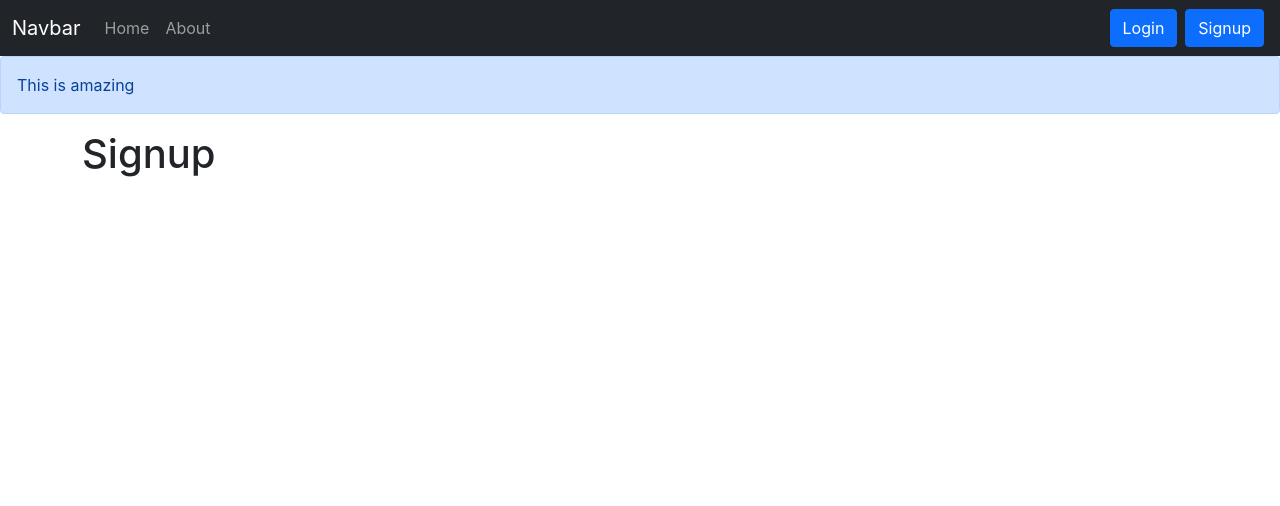
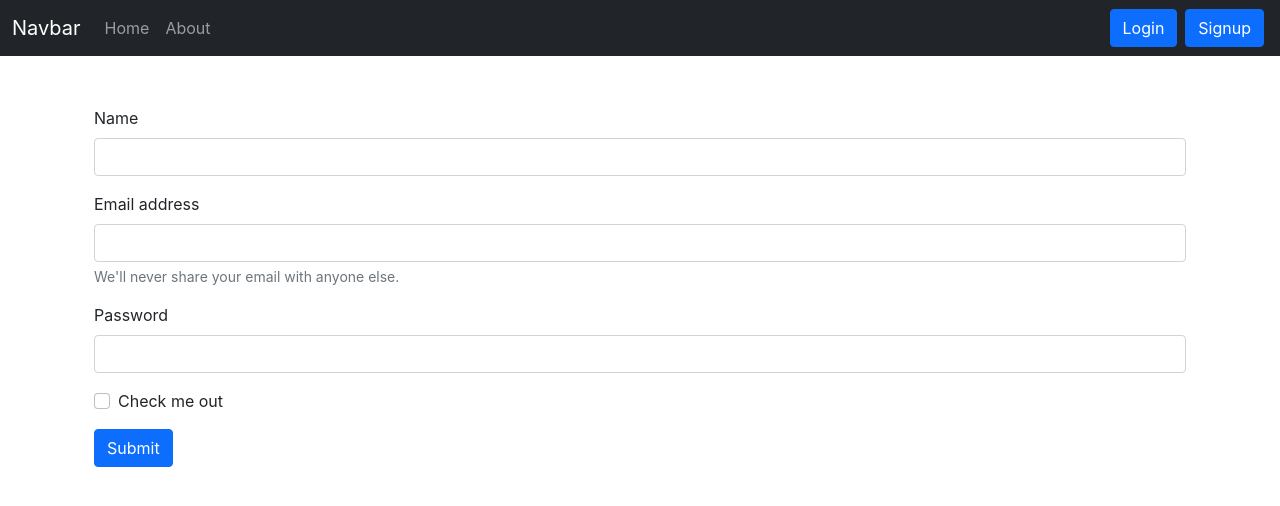
Before and after one commit to gauravstr07/Notebook-X, a React (Create React App) app: page /signup in a window 1280 px wide. Shown: the top 506 px of the page. Built offline with nearby package versions, Linux system fonts and the light colour scheme.

Commit message:
Adding Alerts

```diff
--- a/src/App.js
+++ b/src/App.js
@@ -7,19 +7,38 @@ import NoteState from "./context/notes/NoteState";
 import Alert from "./components/Alert";
 import Login from "./components/Login";
 import Signup from "./components/Signup";
+import { useState } from "react";
 function App() {
+  const [alert, setAlert] = useState(null);
+  const showAlert = (message, type) => {
+    setAlert({
+      msg: message,
+      type: type,
+    });
+    setTimeout(() => {
+      setAlert(null);
+    }, 2000);
+  };
   return (
     <>
       <NoteState>
         <BrowserRouter>
           <Navbar></Navbar>
-          <Alert message="This is amazing" />
+          <Alert alert={alert}/>
           <div className="container">
             <Routes>
-              <Route exact path="/" element={<Home />} />
+              <Route exact path="/" element={<Home showAlert={showAlert} />} />
               <Route exact path="/about" element={<About />} />
-              <Route exact path="/login" element={<Login />} />
-              <Route exact path="/signup" element={<Signup />} />
+              <Route
+                exact
+                path="/login"
+                element={<Login showAlert={showAlert} />}
+              />
+              <Route
+                exact
+                path="/signup"
+                element={<Signup showAlert={showAlert} />}
+              />
             </Routes>
           </div>
         </BrowserRouter>
--- a/src/components/AddNote.js
+++ b/src/components/AddNote.js
@@ -1,7 +1,7 @@
 import React, { useState, useContext } from "react";
 import noteContext from "../context/notes/NoteContext";
 
-const AddNote = () => {
+const AddNote = (props) => {
   const context = useContext(noteContext);
   const { addNote } = context;
 
@@ -11,6 +11,7 @@ const AddNote = () => {
     e.preventDefault();
     addNote(note.title, note.description, note.tag);
     setNote({ title: "", description: "", tag: "" })
+    props.showAlert("Note Added Successfully", "success");
   };
   const onChange = (e) => {
     setNote({ ...note, [e.target.name]: e.target.value });
--- a/src/components/Alert.js
+++ b/src/components/Alert.js
@@ -1,11 +1,22 @@
 import React from "react";
 
-const Alert = (props) => {
+export default function Alert(props) {
+  const capitalize = (word) => {
+    if(word === 'danger'){
+      word = "Error"
+    }
+    const lower = word.toLowerCase();
+    return lower.charAt(0).toUpperCase() + lower.slice(1);
+  };
   return (
-    <div className="alert alert-primary" role="alert">
-     {props.message}
+    <div style={{ height: "50px" }}>
+      {props.alert &&
+      <div
+        className={`alert alert-${props.alert.type} alert-dismissible fade show`}
+        role="alert"
+      >
+        <strong> {capitalize(props.alert.type)}</strong> : {props.alert.msg}
+      </div>}
     </div>
   );
-};
-
-export default Alert;
+}
--- a/src/components/Home.js
+++ b/src/components/Home.js
@@ -1,11 +1,12 @@
 
 import Notes from "./Notes";
 
-const Home = () => {
+const Home = (props) => {
+ const {showAlert}  = props
   return (
     <div>
 
-      <Notes />
+      <Notes showAlert={showAlert}/>
     </div>
   );
 };
--- a/src/components/Login.js
+++ b/src/components/Login.js
@@ -1,7 +1,7 @@
 import React, { useState } from "react";
 import { useNavigate } from "react-router-dom";
 
-const Login = () => {
+const Login = (props) => {
   const [credentials, setCredentials] = useState({ email: "", password: "" });
   let navigate = useNavigate();
 
@@ -20,12 +20,13 @@ const Login = () => {
 
     const json = await response.json();
     console.log(json);
-    if(json.success){
+    if (json.success) {
       // Save the auth token
-      localStorage.setItem('token', json.authtoken)
-      navigate("/")
-    }else{
-      alert("Invalid credentials")
+      localStorage.setItem("token", json.authtoken);
+      navigate("/");
+      props.showAlert("User Login Successfully...😍", "success")
+    } else {
+      props.showAlert("Invalid Creadentials 😈", "denger")
     }
   };
 
--- a/src/components/Noteitem.js
+++ b/src/components/Noteitem.js
@@ -1,5 +1,5 @@
 import React, { useContext } from "react";
-import noteContext from '../context/notes/NoteContext'
+import noteContext from "../context/notes/NoteContext";
 
 const Noteitem = (props) => {
   const context = useContext(noteContext);
@@ -8,13 +8,29 @@ const Noteitem = (props) => {
   return (
     <div className="col-md-3">
       <div className="card my-3">
-        <img src="https://images.unsplash.com/photo-1496181133206-80ce9b88a853?ixlib=rb-1.2.1&ixid=MnwxMjA3fDB8MHxzZWFyY2h8Mnx8Y29tcHV0ZXJ8ZW58MHx8MHx8&auto=format&fit=crop&w=500&q=60" className="card-img-top" alt="..." />
+        <img
+          src="https://images.unsplash.com/photo-1496181133206-80ce9b88a853?ixlib=rb-1.2.1&ixid=MnwxMjA3fDB8MHxzZWFyY2h8Mnx8Y29tcHV0ZXJ8ZW58MHx8MHx8&auto=format&fit=crop&w=500&q=60"
+          className="card-img-top"
+          alt="..."
+        />
         <div className="card-body">
           <h5 className="card-title">{note.title}</h5>
           <p className="card-text">{note.description}</p>
 
-          <i className="far fa-edit mx-2" onClick={() => {updateNote(note)}}></i>
-          <i className="far fa-trash-alt mx-2 trash" onClick={() => {deleteNote(note._id)}}></i>
+          <i
+            className="far fa-edit mx-2"
+            onClick={() => {
+              updateNote(note);
+
+            }}
+          ></i>
+          <i
+            className="far fa-trash-alt mx-2 trash"
+            onClick={() => {
+              deleteNote(note._id);
+              props.showAlert("Deleted Successfully", "success");
+            }}
+          ></i>
         </div>
       </div>
     </div>
--- a/src/components/Notes.js
+++ b/src/components/Notes.js
@@ -3,7 +3,7 @@ import noteContext from "../context/notes/NoteContext";
 import AddNote from "./AddNote";
 import Noteitem from "./Noteitem";
 
-const Notes = () => {
+const Notes = (props) => {
   const context = useContext(noteContext);
   const { notes, getNotes, editNote } = context;
   useEffect(() => {
@@ -39,11 +39,12 @@ const Notes = () => {
     console.log("Updating Note", note);
     editNote(note.id, note.etitle, note.edescription, note.etag);
     refClose.current.click();
+    props.showAlert("Update Successfully", "success");
   };
 
   return (
     <>
-      <AddNote />
+      <AddNote showAlert={props.showAlert} />
 
       <button
         type="button"
@@ -134,7 +135,9 @@ const Notes = () => {
                 Close
               </button>
               <button
-                disabled={note.etitle.length < 3 || note.edescription.length < 5}
+                disabled={
+                  note.etitle.length < 3 || note.edescription.length < 5
+                }
                 onClick={handleClick}
                 type="button"
                 className="btn btn-primary"
@@ -152,7 +155,12 @@ const Notes = () => {
         )}
         {notes.map((note) => {
           return (
-            <Noteitem key={note._id} updateNote={updateNote} note={note} />
+            <Noteitem
+              key={note._id}
+              updateNote={updateNote}
+              showAlert={props.showAlert}
+              note={note}
+            />
           );
         })}
       </div>
--- a/src/components/Signup.js
+++ b/src/components/Signup.js
@@ -1,11 +1,107 @@
-import React from 'react'
+import React, { useState } from "react";
+import { useNavigate } from "react-router-dom";
 
-const Signup = () => {
+const Signup = (props) => {
+  const [credentials, setCredentials] = useState({
+    name: "",
+    email: "",
+    password: "",
+  });
+  let navigate = useNavigate();
+
+  const handleSubmit = async (e) => {
+    e.preventDefault();
+    const { name, email, password } = credentials;
+    const response = await fetch("http://localhost:5000/api/auth/createuser", {
+      method: "POST",
+      headers: {
+        "Content-Type": "application/json",
+      },
+      body: JSON.stringify({
+        name,
+        email,
+        password,
+      }),
+    });
+
+    const json = await response.json();
+    console.log(json);
+    if (json.success) {
+      // Save the auth token
+      localStorage.setItem("token", json.authtoken);
+      navigate("/login");
+      props.showAlert("User Register Successfully... Please Login", "success")
+    } else {
+      props.showAlert("Invalid Creadentials", "denger")
+    }
+  };
+
+  const onChange = (e) => {
+    setCredentials({...credentials, [e.target.name]: e.target.value})
+  };
   return (
-    <div>
-      <h1>Signup</h1>
+    <div className="container">
+      <form onSubmit={handleSubmit}>
+        <div className="mb-3">
+          <label htmlFor="name" className="form-label">
+            Name
+          </label>
+          <input
+            type="text"
+            className="form-control"
+            id="name"
+            name="name"
+            onChange={onChange}
+            aria-describedby="emailHelp"
+          />
+        </div>
+        <div className="mb-3">
+          <label htmlFor="email" className="form-label">
+            Email address
+          </label>
+          <input
+            type="email"
+            className="form-control"
+            onChange={onChange}
+            id="email"
+            name="email"
+            aria-describedby="emailHelp"
+          />
+          <div id="emailHelp" className="form-text">
+            We'll never share your email with anyone else.
+          </div>
+        </div>
+        <div className="mb-3">
+          <label htmlFor="password" className="form-label">
+            Password
+          </label>
+          <input
+            type="password"
+            onChange={onChange}
+            className="form-control"
+            id="password"
+            minLength={5}
+            required
+            name="password"
+          />
+        </div>
+
+        <div className="mb-3 form-check">
+          <input
+            type="checkbox"
+            className="form-check-input"
+            id="exampleCheck1"
+          />
+          <label className="form-check-label" htmlFor="exampleCheck1">
+            Check me out
+          </label>
+        </div>
+        <button type="submit" className="btn btn-primary">
+          Submit
+        </button>
+      </form>
     </div>
-  )
-}
+  );
+};
 
-export default Signup
+export default Signup;
```
